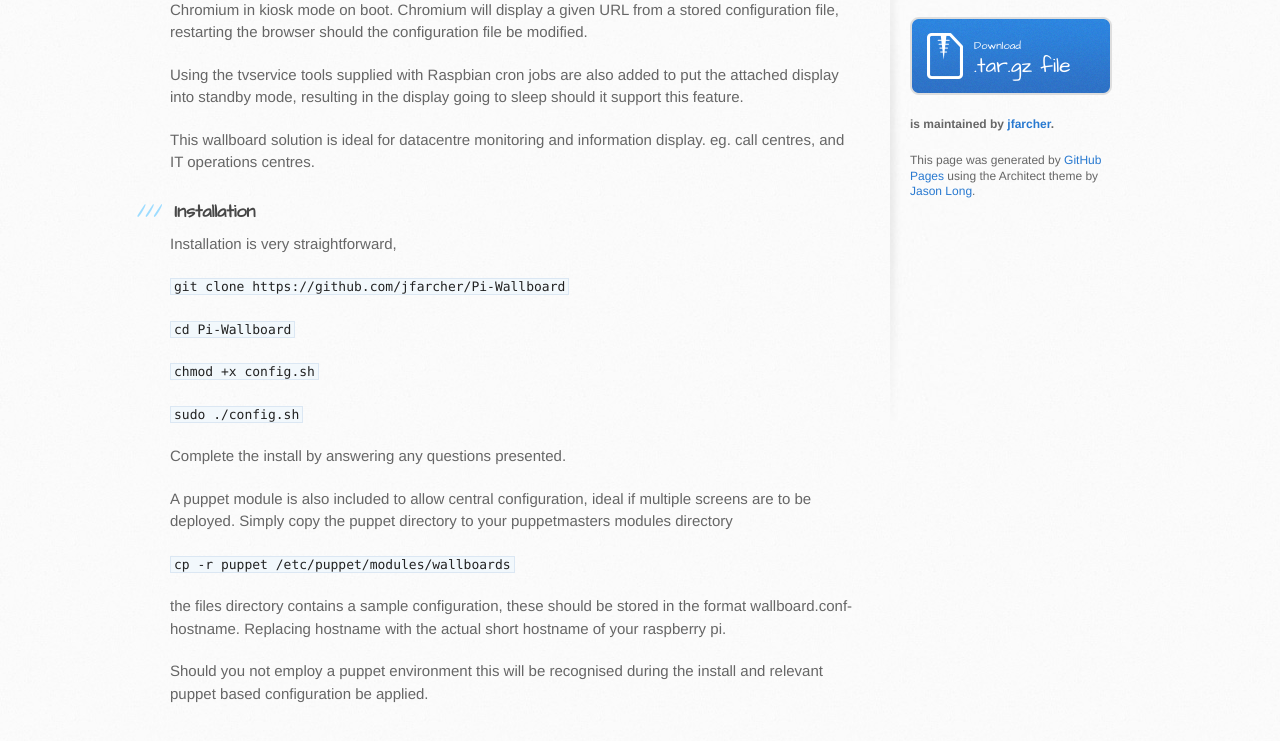
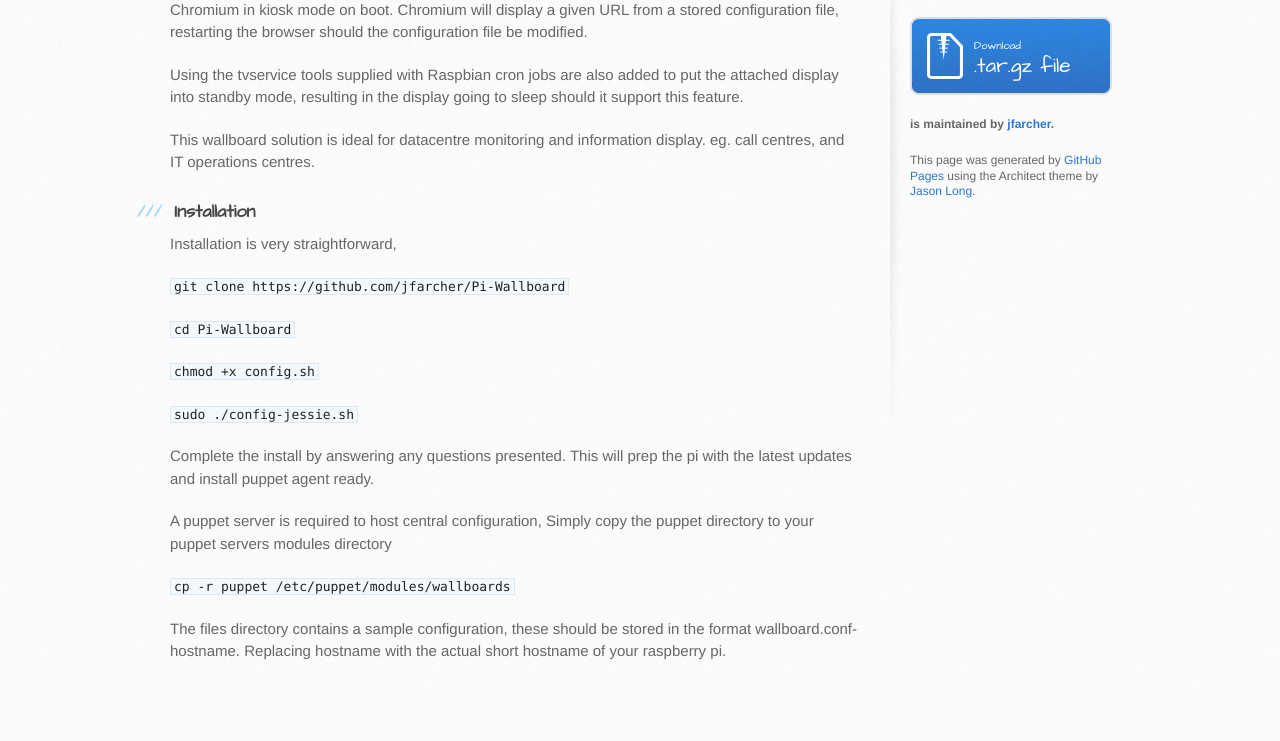
Before and after one commit to jfarcher/Pi-Wallboard, a plain HTML site: page index.html in a window 1280 px wide. Shown: the part 281-1022 px from the top of the page. After the commit the page ends 986 px from the top, so only its background shows below. Drawn offline with Linux system fonts and the light colour scheme.

Commit message:
Update index.html

```diff
--- a/index.html
+++ b/index.html
@@ -48,17 +48,17 @@
 
 <p><code>chmod +x config.sh</code></p>
 
-<p><code>sudo ./config.sh</code></p>
+<p><code>sudo ./config-jessie.sh</code></p>
 
-<p>Complete the install by answering any questions presented.</p>
+<p>Complete the install by answering any questions presented. This will prep the pi with the latest updates and install puppet agent ready.</p>
 
-<p>A puppet module is also included to allow central configuration, ideal if multiple screens are to be deployed. Simply copy the puppet directory to your puppetmasters modules directory</p>
+<p>A puppet server is required to host central configuration, Simply copy the puppet directory to your puppet servers modules directory</p>
 
 <p><code>cp -r puppet /etc/puppet/modules/wallboards</code></p>
 
-<p>the files directory contains a sample configuration, these should be stored in the format wallboard.conf-hostname. Replacing hostname with the actual short hostname of your raspberry pi.</p>
+<p>The files directory contains a sample configuration, these should be stored in the format wallboard.conf-hostname. Replacing hostname with the actual short hostname of your raspberry pi.</p>
 
-<p>Should you not employ a puppet environment this will be recognised during the install and relevant puppet based configuration be applied.</p>
+
         </section>
 
         <aside id="sidebar">
```
